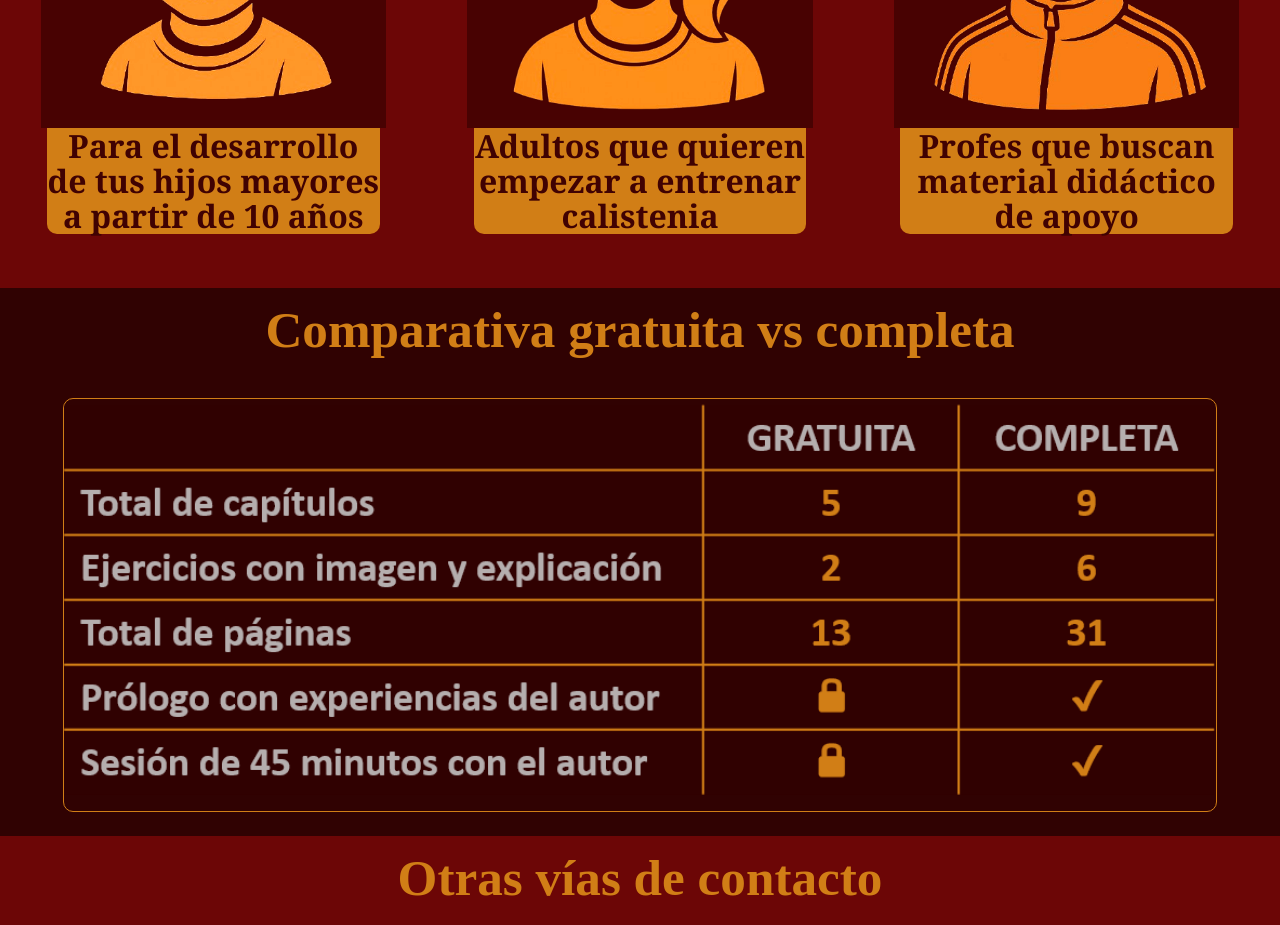
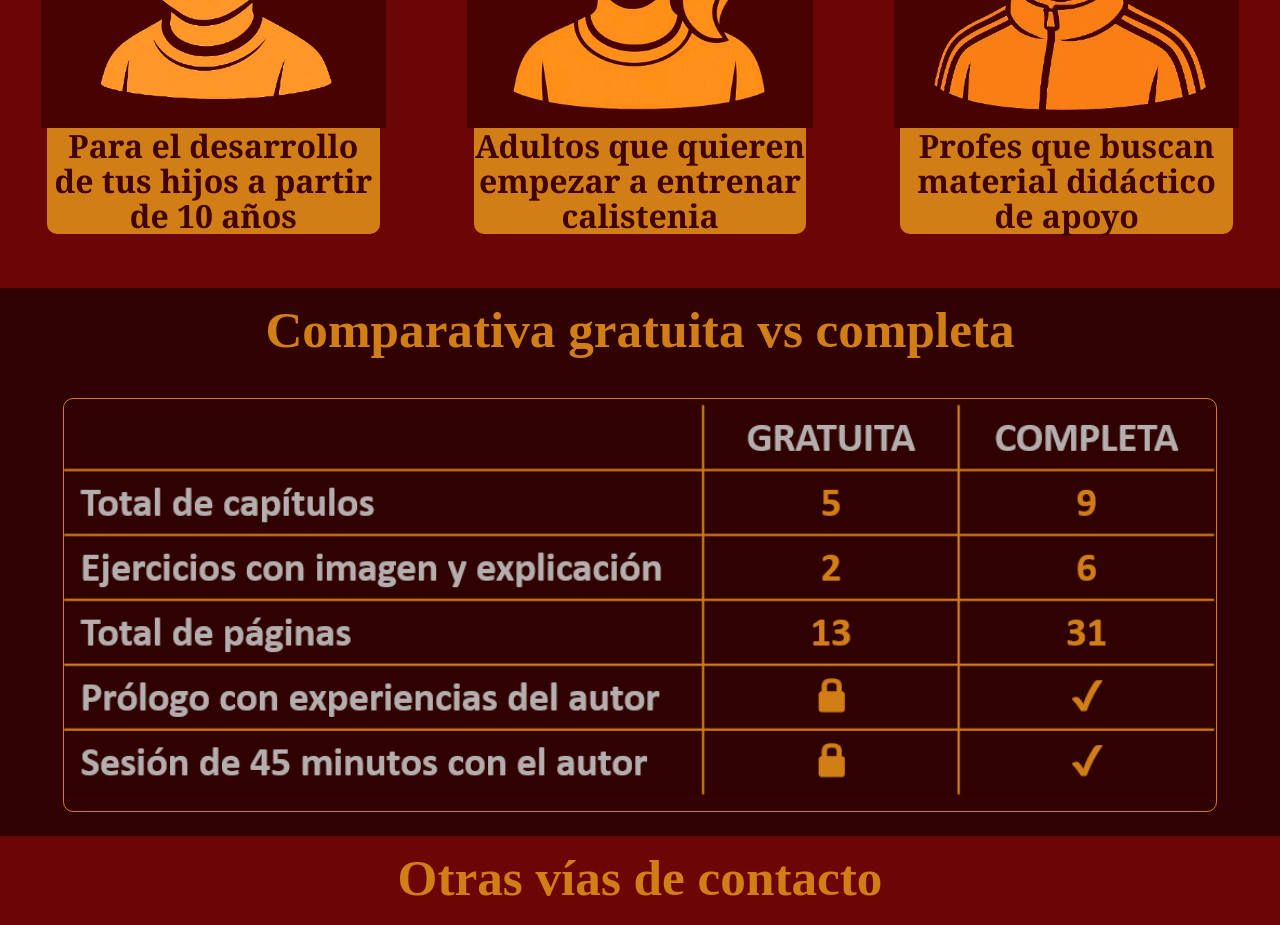
Before and after one commit to Ewardzone/landing-guia-calistenia, a React (Vite) app: page / in a window 1280 px wide. Shown: the part 2240-3165 px from the top of the page. Built offline with nearby package versions, Linux system fonts and the light colour scheme.

Commit message:
landing lista

```diff
--- a/src/components/orientada/orientada.jsx
+++ b/src/components/orientada/orientada.jsx
@@ -17,7 +17,7 @@ const Orientada = () => {
         <OrientadaSection>
           <OrientadaCard>
             <img src={ninos} alt="" />
-            <h4>Para el desarrollo de tus hijos mayores a partir de 10 años</h4>
+            <h4>Para el desarrollo de tus hijos a partir de 10 años</h4>
           </OrientadaCard>
           <OrientadaCard>
             <img src={adultos} alt="" />
```
